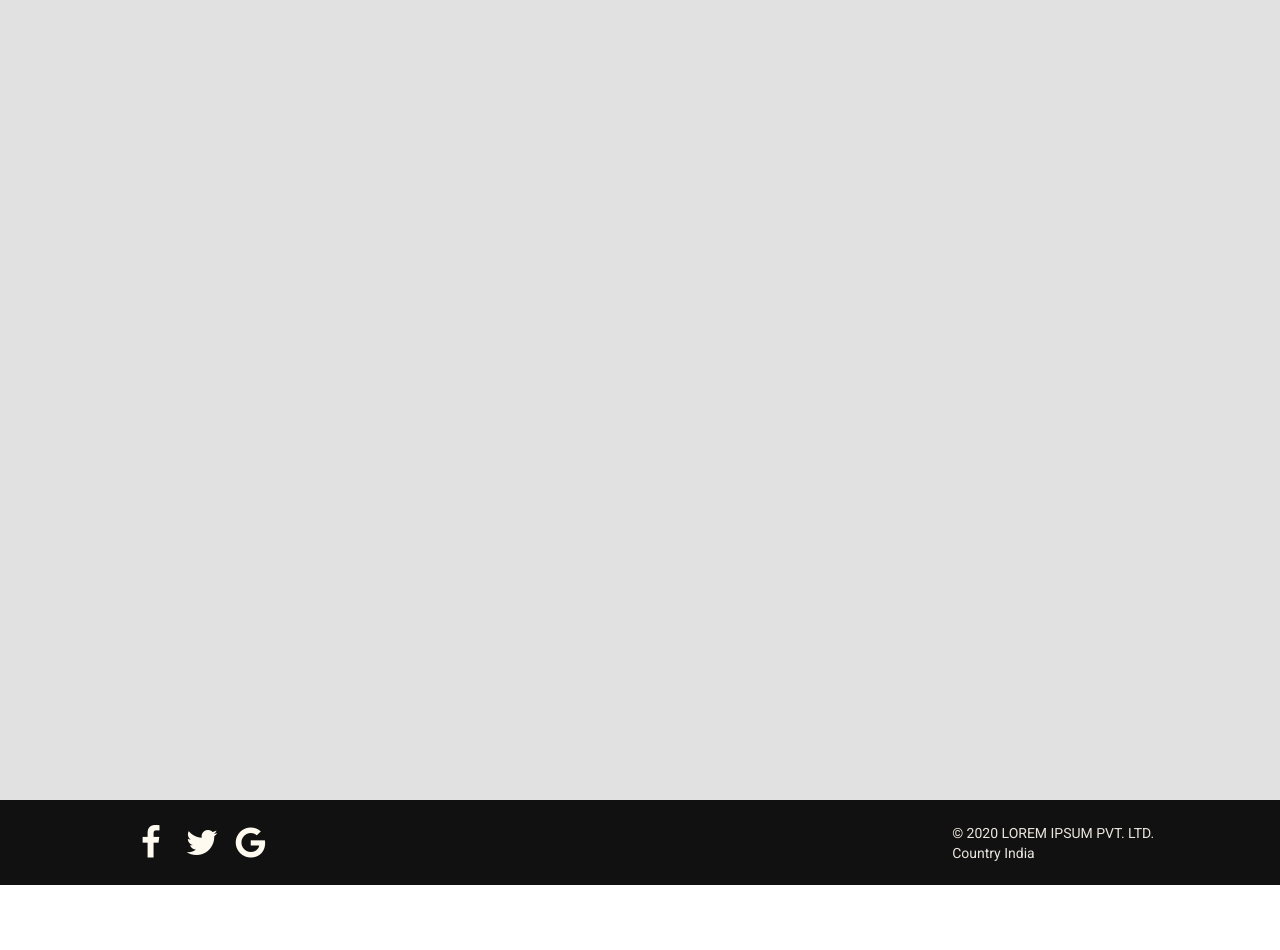
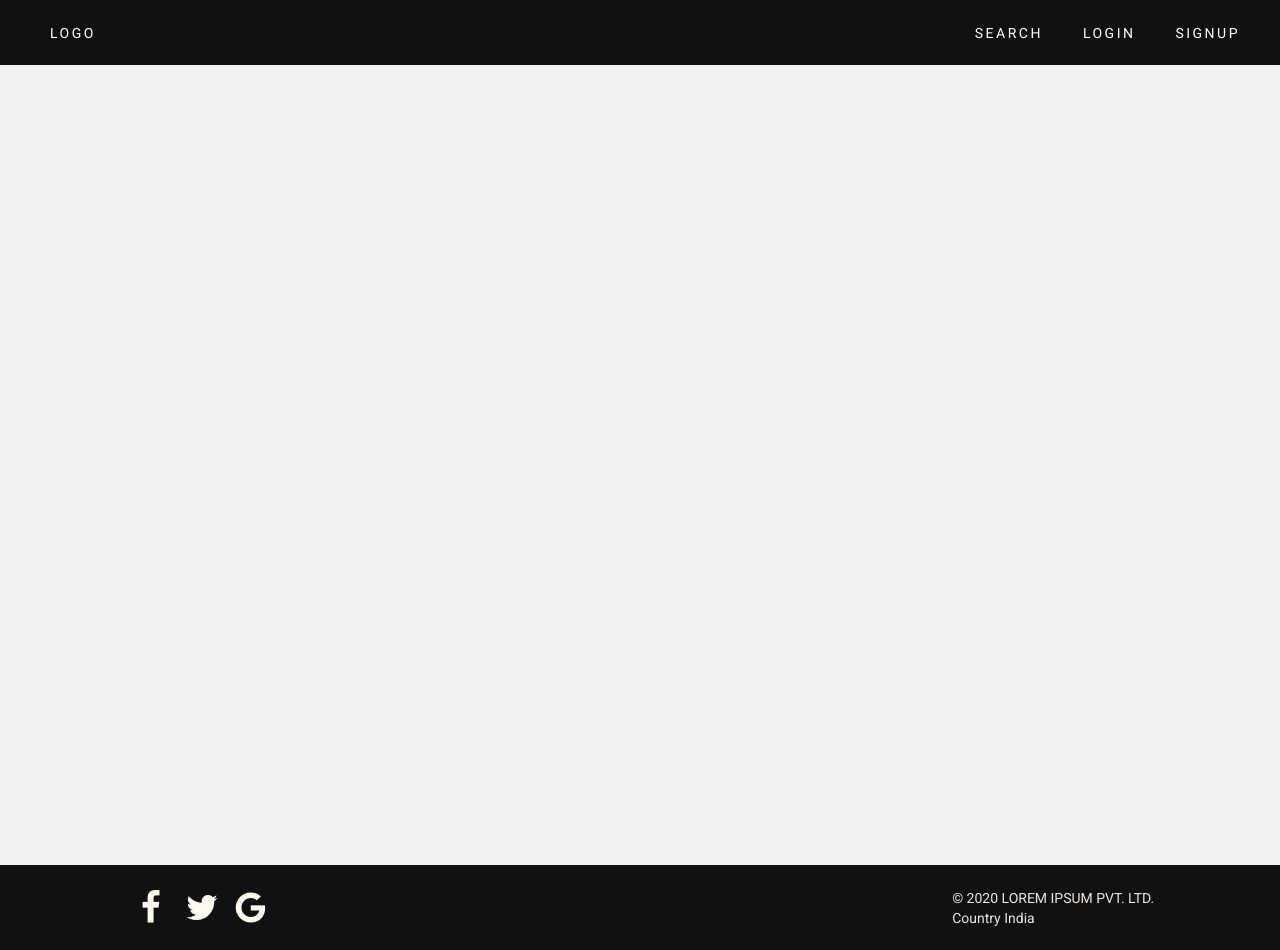
Before and after one commit to anurag4998/Airline, an Angular app: page /flight/search in a window 1280 px wide. Before the commit the page ends 885 px from the top, so only its background shows below. Built offline with nearby package versions, Linux system fonts and the light colour scheme.

Commit message:
update displayflight.html, displayflight.css add header on displayflight page

```diff
--- a/src/app/components/displayflight/displayflight.component.css
+++ b/src/app/components/displayflight/displayflight.component.css
@@ -4,8 +4,72 @@
     justify-content: flex-start;
     align-items: center;
     padding: 3rem 0;
-    background-color: #e1e1e1;
+    background-color: #f2f2f2ff;
     height: 100vh;
     flex-direction: column;
 
 }
+
+header
+{
+    display: flex;
+    align-items: center;
+    height: 6.5rem;
+    background-color: #111;
+    width: 100%;
+    color: white;
+    position: relative;
+}
+
+.logo
+{
+    padding-left: 3rem;
+}
+.nav-items
+{
+    position: absolute;
+    right: 2rem;
+}
+
+.nav-items>a
+{
+    padding: 0 3rem;
+    cursor: pointer;
+}
+
+ul {
+    padding: 0;
+    list-style: none;
+    display: table;
+    text-align: center;
+  }
+  li {
+    display: table-cell;
+    position: relative;
+    padding: 15px 0;
+  }
+  a {
+    color: #fff;
+    text-transform: uppercase;
+    text-decoration: none;
+    letter-spacing: 0.25rem;
+    display: inline-block;
+    padding: 15px 20px;
+    position: relative;
+  }
+  a:after {
+    background: none repeat scroll 0 0 transparent;
+    bottom: .5rem;
+    content: "";
+    display: block;
+    height: 2px;
+    left: 50%;
+    position: absolute;
+    background: #fff;
+    transition: width 0.3s ease 0s, left 0.3s ease 0s;
+    width: 0;
+  }
+  a:hover:after {
+    width: 90%;
+    left: 1rem;
+  }
--- a/src/app/components/displayflight/displayflight.component.html
+++ b/src/app/components/displayflight/displayflight.component.html
@@ -1,4 +1,16 @@
-    <app-airplanecard [flightdetails] = "flights" class="flightdetailwrapper">
+ <header>
+    <div class="logo">
+        <a [routerLink]="['/']"> LOGO </a>
+     </div>
+    <div class="nav-items">
+        <ul>
+            <li><a [routerLink]="['/flight/search']">Search</a></li>
+            <li><a [routerLink]="['/login']">Login</a></li>
+            <li><a [routerLink]="['/signup']">Signup</a></li>
+          </ul>
+    </div>
+ </header>
+ <app-airplanecard [flightdetails] = "flights" class="flightdetailwrapper">
 
     </app-airplanecard>
 
--- a/src/app/components/search/search.component.css
+++ b/src/app/components/search/search.component.css
@@ -2,8 +2,9 @@
 {
     height: 90vh;
     display: flex;
-    background-image: linear-gradient(to bottom,#051322,#15457c);
-     justify-content: center;
+    /* background-image: linear-gradient(to bottom,#051322,#15457c);    */
+    background-color: #4834d4;
+    justify-content: center;
     align-items: center;
 }
 .row
@@ -84,3 +85,13 @@
         min-width: 90%;
     }
 }
+
+@media screen and (max-width:500px)
+{
+    .header
+    {
+        height: fit-content;
+        padding: 1rem;
+    }
+
+}
```
